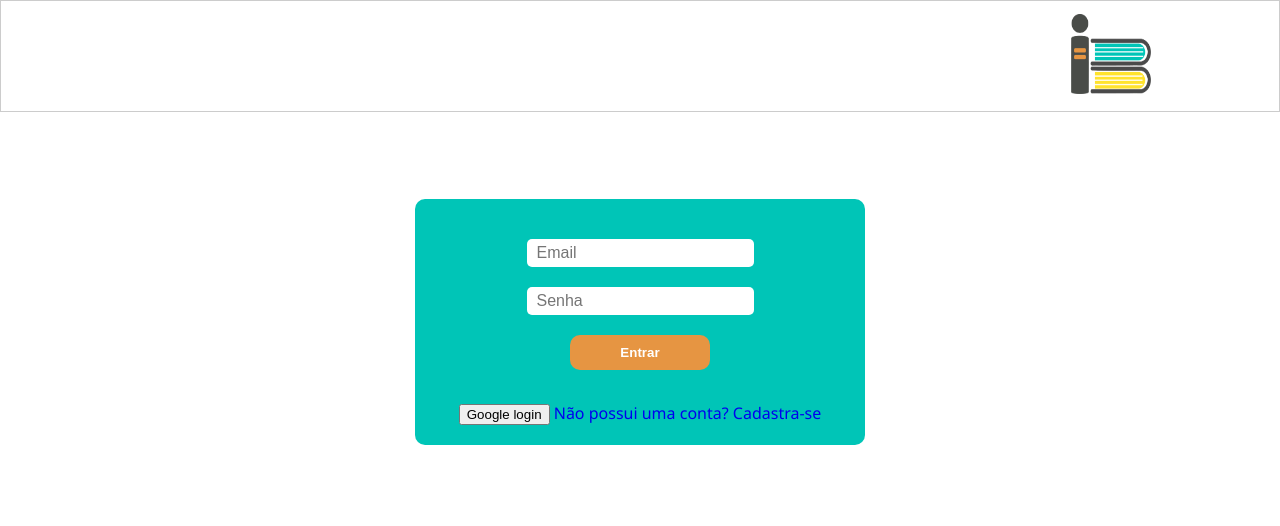
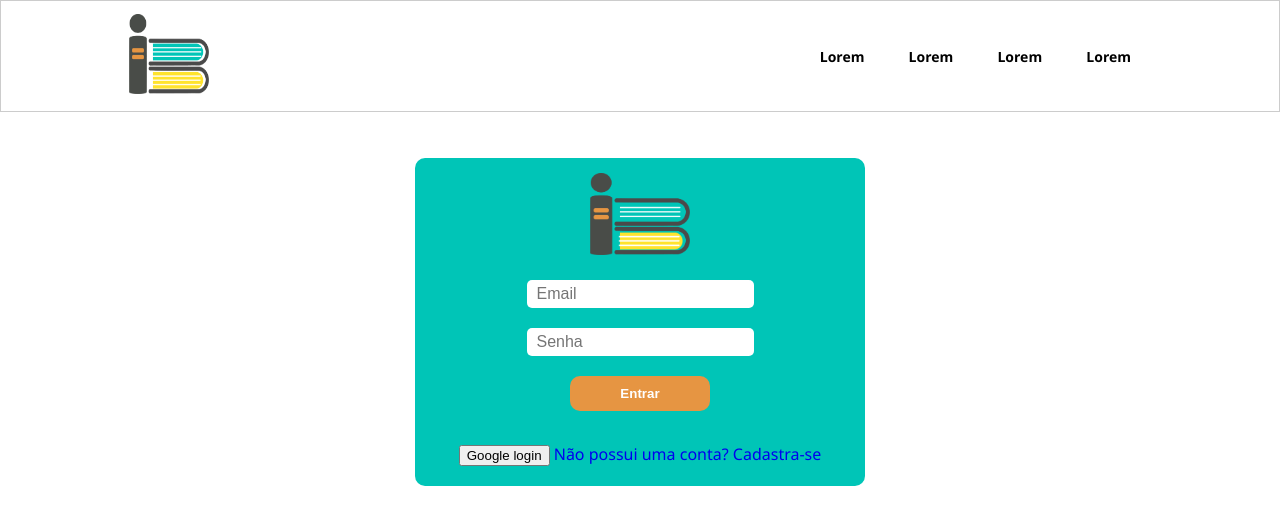
Before and after one commit to leiarafaela/iBooks, a Flask app: page /login in a window 1280 px wide. Shown: the top 526 px of the page. Run offline with Flask 2, Linux system fonts and the light colour scheme.

Commit message:
adição de tags no html login

```diff
--- a/app/view/templates/login.html
+++ b/app/view/templates/login.html
@@ -4,24 +4,45 @@
     <meta charset="UTF-8" />
     <meta http-equiv="X-UA-Compatible" content="IE=edge" />
     <meta name="viewport" content="width=device-width, initial-scale=1.0" />
-    <link rel="icon" type="image/x-icon" href="{{ url_for('static', filename = 'img/ibook_logo.css') }}" />
-    <link rel="stylesheet" href="{{ url_for('static', filename = 'css/default.css') }}"/>
-    <link rel="stylesheet" href="{{ url_for('static', filename = 'css/login.css') }}"/>
+    <link
+      rel="icon"
+      type="image/x-icon"
+      href="{{ url_for('static', filename = 'img/ibook_logo.png') }}"
+    />
+    <link
+      rel="stylesheet"
+      href="{{ url_for('static', filename = 'css/default.css') }}"
+    />
+    <link
+      rel="stylesheet"
+      href="{{ url_for('static', filename = 'css/login.css') }}"
+    />
     <title>Login</title>
-
   </head>
   <body>
     <!-- Barra de navegação -->
     <header>
       <nav>
         <a href="./index.html"
-          ><img src="../static/img/ibook_logo.png" width="100" height="100" alt="Logo-Ibook">
+          ><img
+            src="../static/img/ibook_logo.png"
+            width="100"
+            height="100"
+            alt="Logo-Ibook"
+          />
         </a>
+        <ul class="nav-links">
+          <li><a href="">Lorem</a></li>
+          <li><a href="">Lorem</a></li>
+          <li><a href="">Lorem</a></li>
+          <li><a href="">Lorem</a></li>
+        </ul>
       </nav>
     </header>
     <!-- Formulário de login -->
     <section class="container">
       <div class="corpo-forms">
+        <img src="../static/img/ibook_logo.png" alt="Logo-Ibook" />
         <form action="" method="POST">
           <input type="email" name="email" id="id_email" placeholder="Email" />
           <input
@@ -30,19 +51,20 @@
             id="id_senha"
             placeholder="Senha"
           />
-          <button type="submit">Entrar</button><br>
+          <button type="submit">Entrar</button><br />
         </form>
         <div>
           <a href="/google">
-             <button class="button" > Google login</button>
+            <button class="button">Google login</button>
           </a>
 
-          <a class="button" href="/cliente/novo"> Não possui uma conta? Cadastra-se</a>
+          <a class="button" href="/cliente/novo">
+            Não possui uma conta? Cadastra-se</a
+          >
         </div>
       </div>
     </section>
 
     <footer></footer>
   </body>
-
 </html>
```
